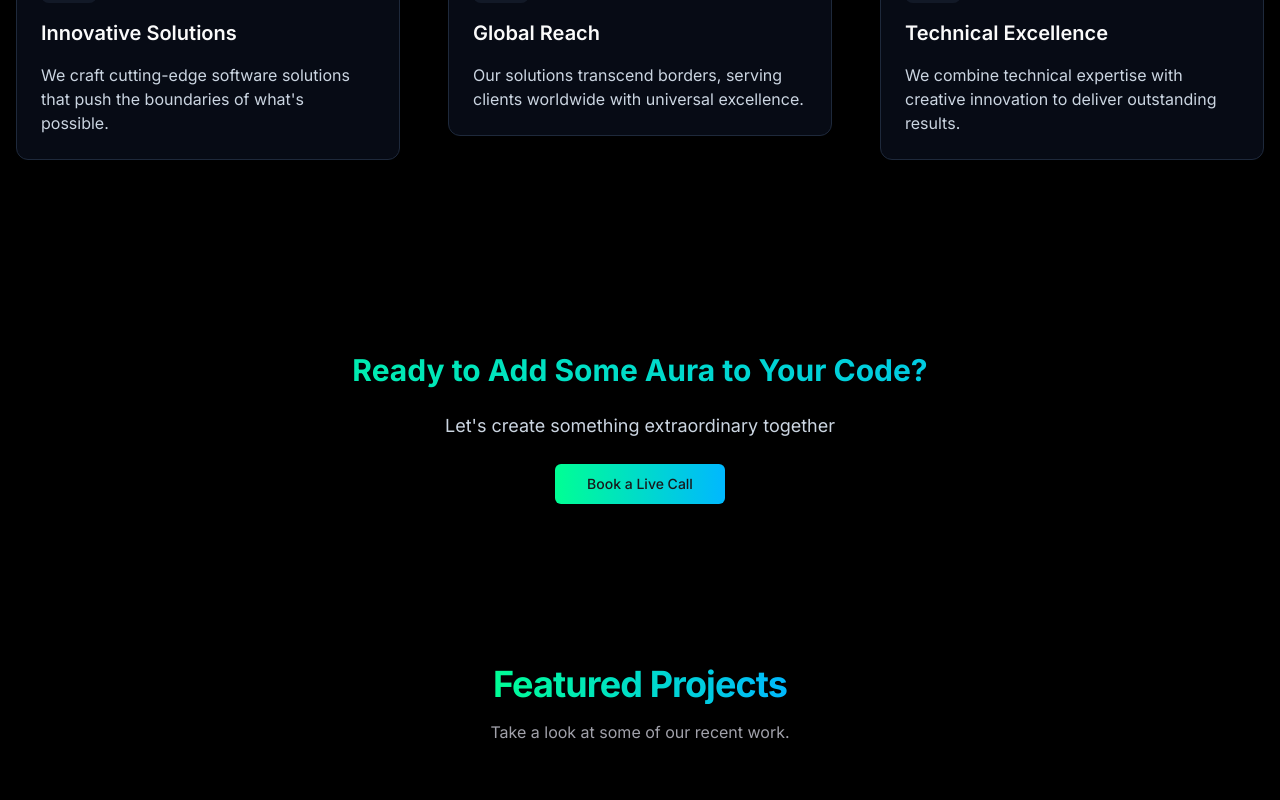
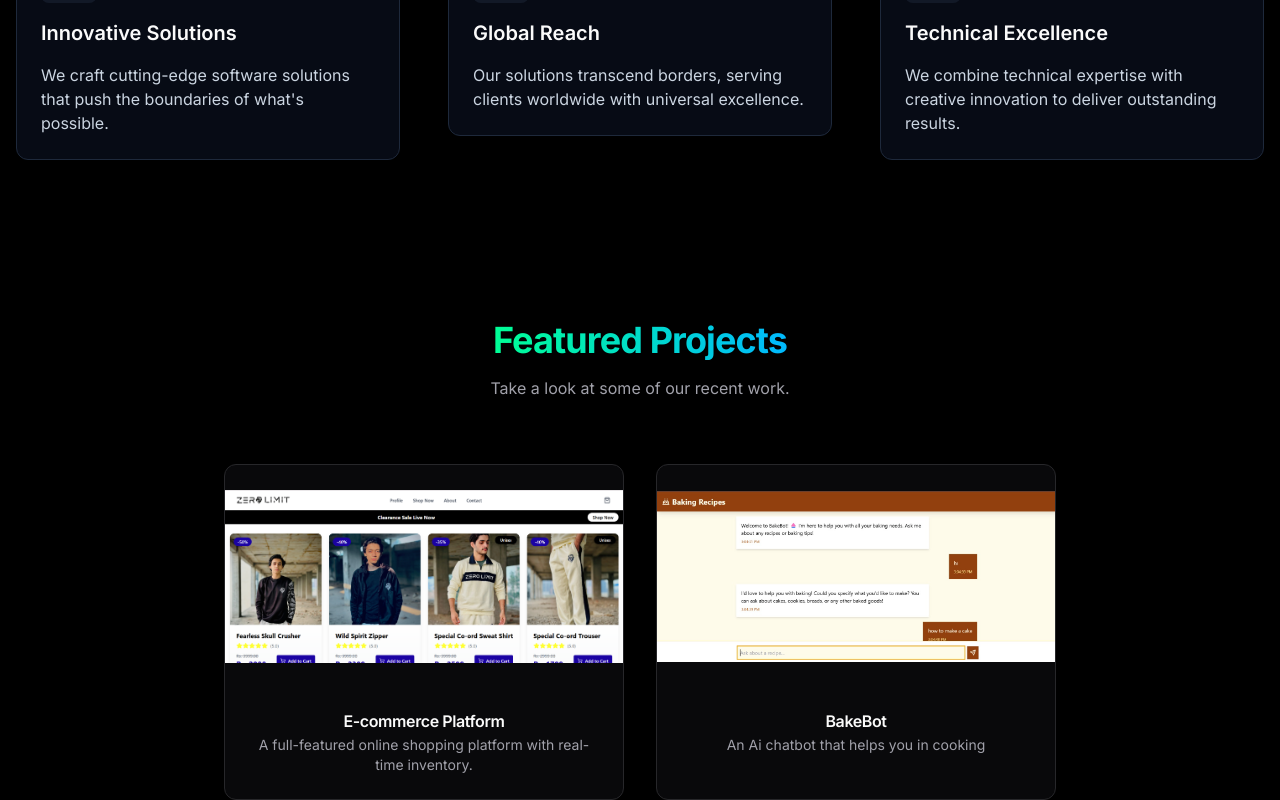
Before and after one commit to abdulmoiz248/Coura, a Next.js app: page / in a window 1280 px wide. Shown: the part 1731-2531 px from the top of the page. Built offline with nearby package versions, Linux system fonts and the light colour scheme.

Commit message:
removed error

```diff
--- a/src/components/AboutUs.tsx
+++ b/src/components/AboutUs.tsx
@@ -142,52 +142,7 @@ export default function AboutUs() {
         </motion.div>
       </section>
 
-      {/* CTA Section */}
-      <section className="container mx-auto px-4 py-24">
-        <motion.div
-          className="text-center space-y-6"
-          initial={{ opacity: 0, y: 40 }}
-          whileInView={{ opacity: 1, y: 0 }}
-          transition={{ duration: 0.8 }}
-          viewport={{ once: true }}
-        >
-          <motion.h2
-            className="text-3xl font-bold bg-clip-text text-transparent bg-gradient-to-r from-[#00FF94] to-[#00B8FF]"
-            whileInView={{
-              backgroundPosition: ["0%", "100%"],
-              transition: {
-                duration: 3,
-                repeat: Number.POSITIVE_INFINITY,
-                repeatType: "reverse",
-              },
-            }}
-          >
-            Ready to Add Some Aura to Your Code?
-          </motion.h2>
-          <motion.p
-            className="text-lg text-slate-300"
-            initial={{ opacity: 0 }}
-            whileInView={{ opacity: 1 }}
-            transition={{ delay: 0.2 }}
-          >
-            Let&apos;s create something extraordinary together
-          </motion.p>
-          <motion.div
-            className="mt-10 flex items-center justify-center gap-x-6"
-            whileHover={{ scale: 1.05 }}
-            transition={{ type: "spring", stiffness: 400 }}
-          >
-            <BookCallModal>
-              <Button
-                size="lg"
-                className="bg-gradient-to-r from-[#00FF94] to-[#00B8FF] hover:opacity-90 transition-opacity"
-              >
-                Book a Live Call
-              </Button>
-            </BookCallModal>
-          </motion.div>
-        </motion.div>
-      </section>
+
     </div>
   )
 }
```
